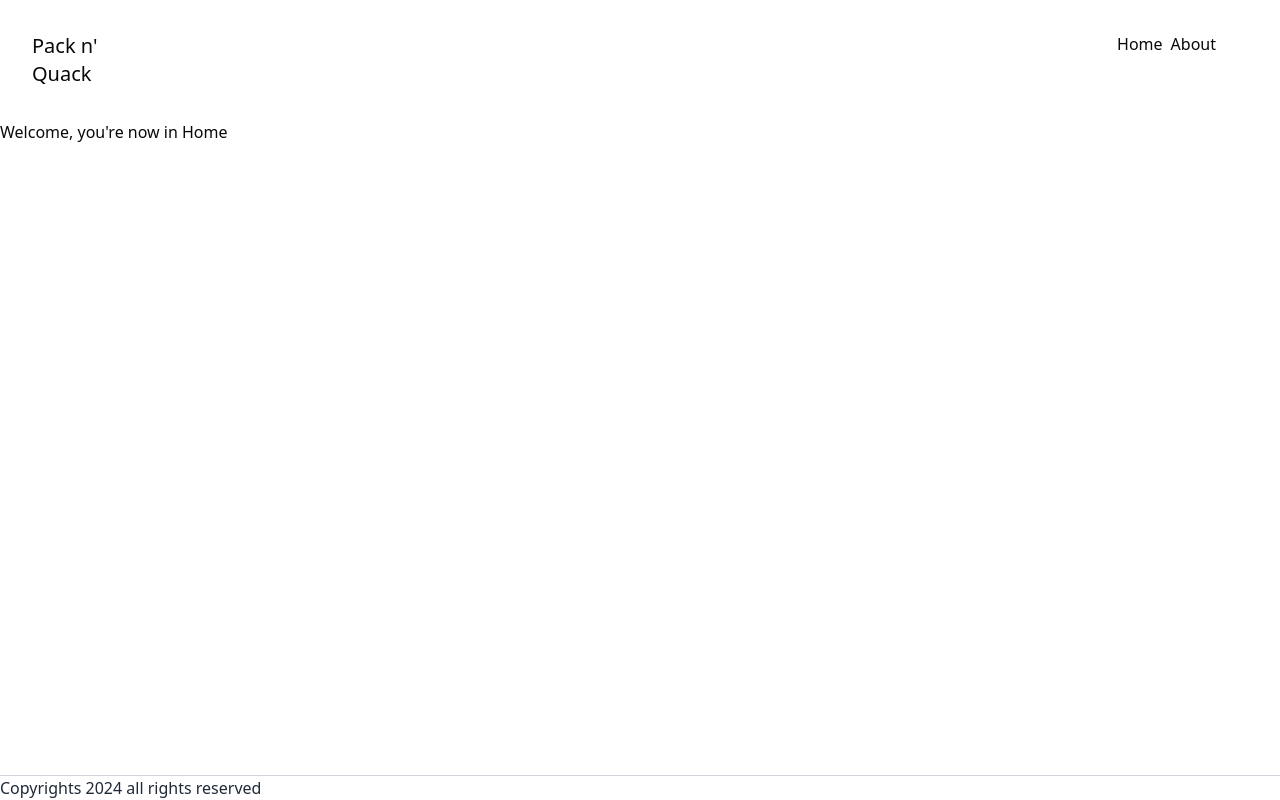
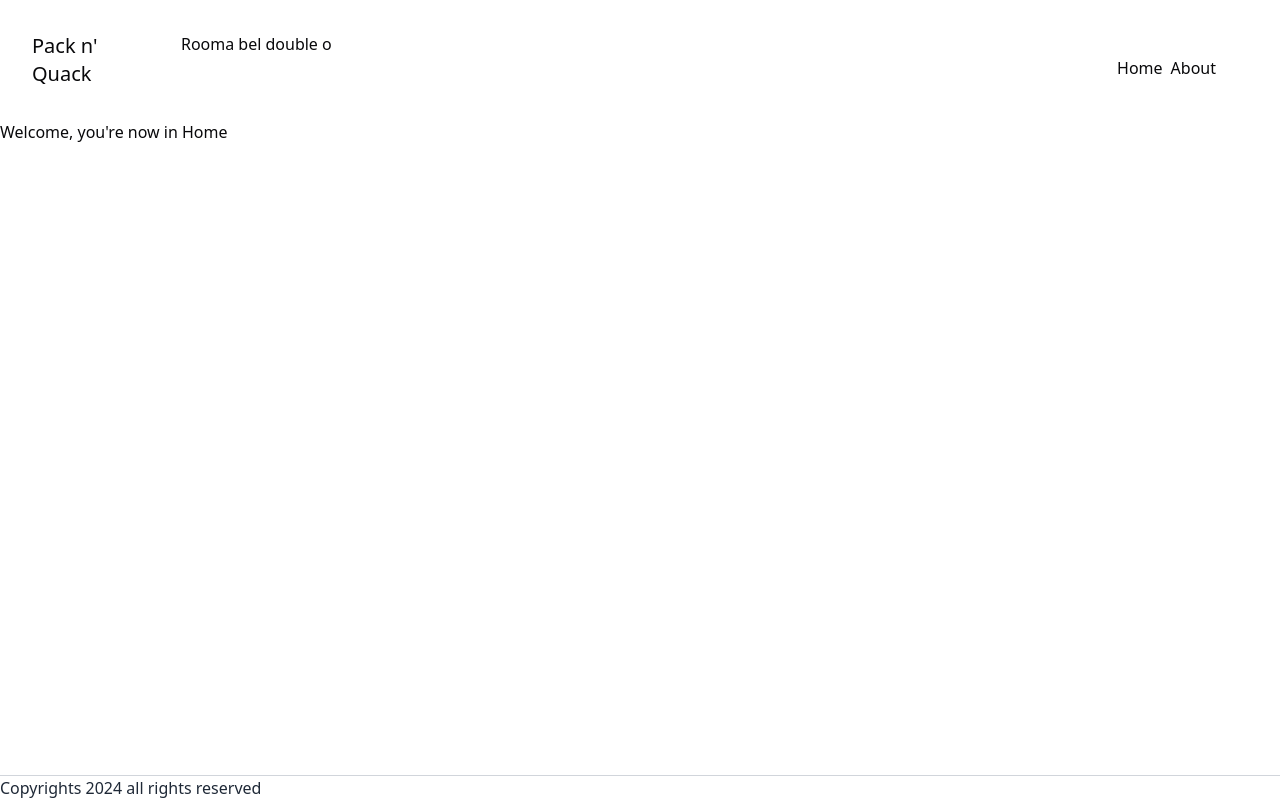
Before and after one commit to Malek74/Pack-N-Quack, a React (Vite) app in the folder client/: page / in a window 1280 px wide. Built offline with nearby package versions, Linux system fonts and the light colour scheme.

Commit message:
feat; header

```diff
--- a/client/src/components/layout/Header.jsx
+++ b/client/src/components/layout/Header.jsx
@@ -5,6 +5,7 @@ export default function Header() {
     <header className="container flex py-8">
       <Link className="text-xl">Pack n' Quack</Link>
       <nav className="container">
+        <h1>Rooma bel double o</h1>
         <ul className="flex justify-end gap-2">
           <li>
             <Link to="/">Home</Link>
```
